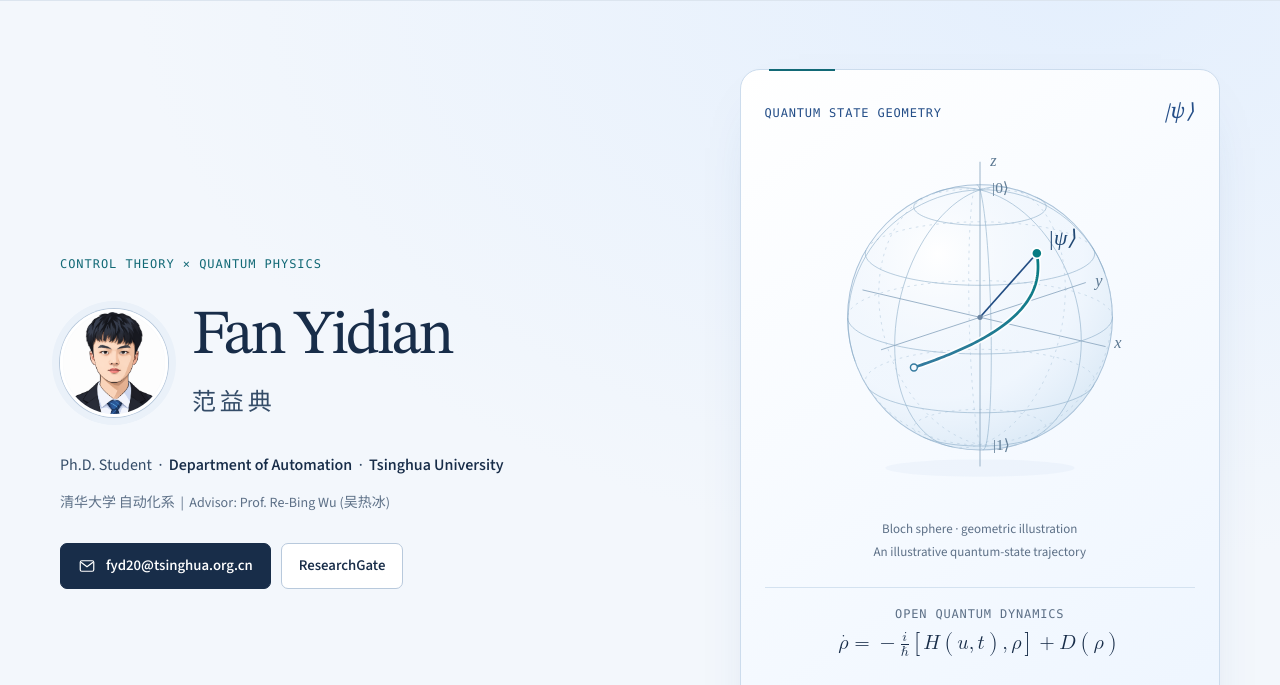
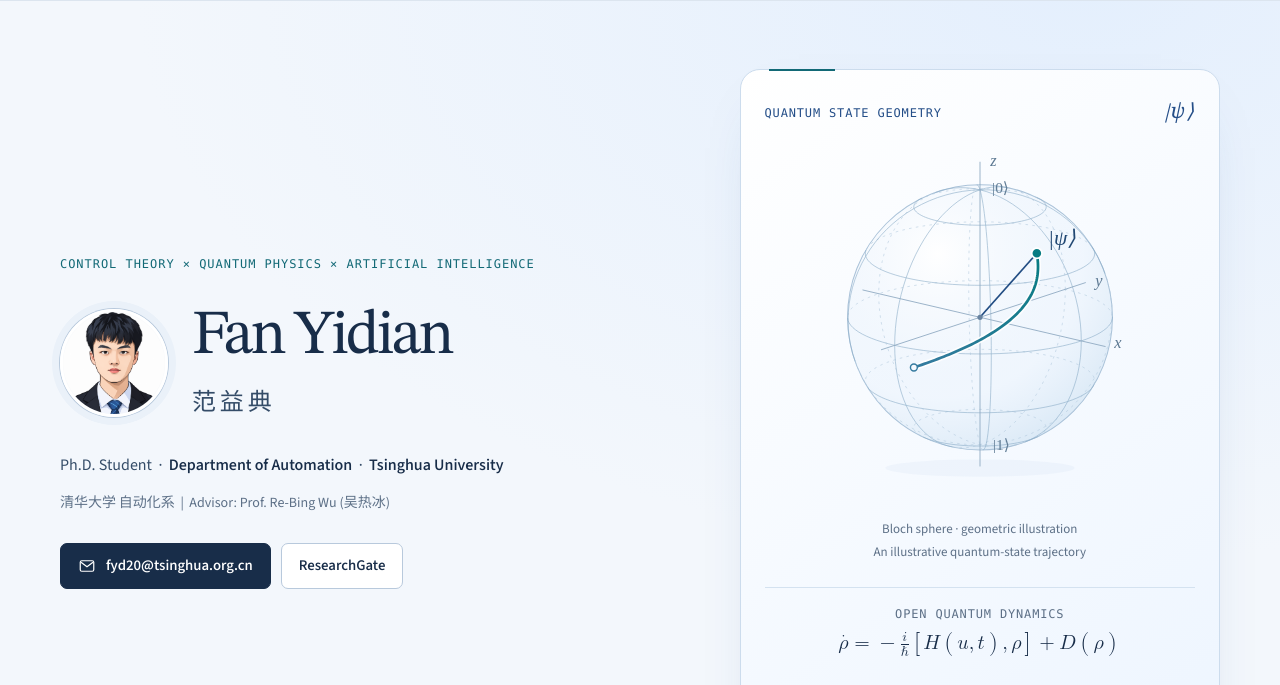
Before and after one commit to Fanyd271/fanyd, a plain HTML site: page index.html in a window 1280 px wide. Shown: the part 76-761 px from the top of the page. Drawn offline with Linux system fonts and the light colour scheme; a web font is replaced by a local one.

Commit message:
Add artificial intelligence to homepage research tagline

```diff
--- a/index.html
+++ b/index.html
@@ -37,7 +37,7 @@
   <!-- ====== Hero ====== -->
   <header class="hero" aria-labelledby="profile-name">
     <div class="hero-copy">
-      <p class="hero-kicker">CONTROL THEORY × QUANTUM PHYSICS</p>
+      <p class="hero-kicker">CONTROL THEORY × QUANTUM PHYSICS × ARTIFICIAL INTELLIGENCE</p>
       <div class="hero-identity">
         <div class="photo-wrap">
           <img src="avatar-cartoon-v2.png" alt="Cartoon portrait of Fan Yidian" width="108" height="108" />
```
